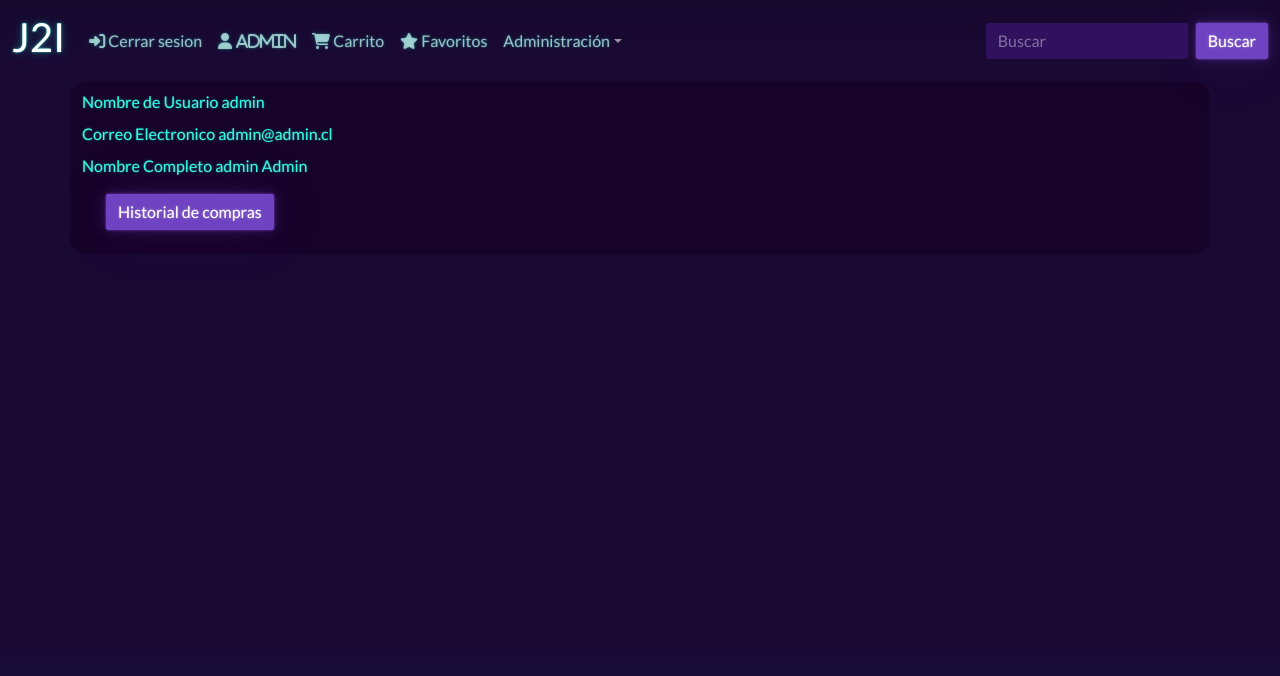
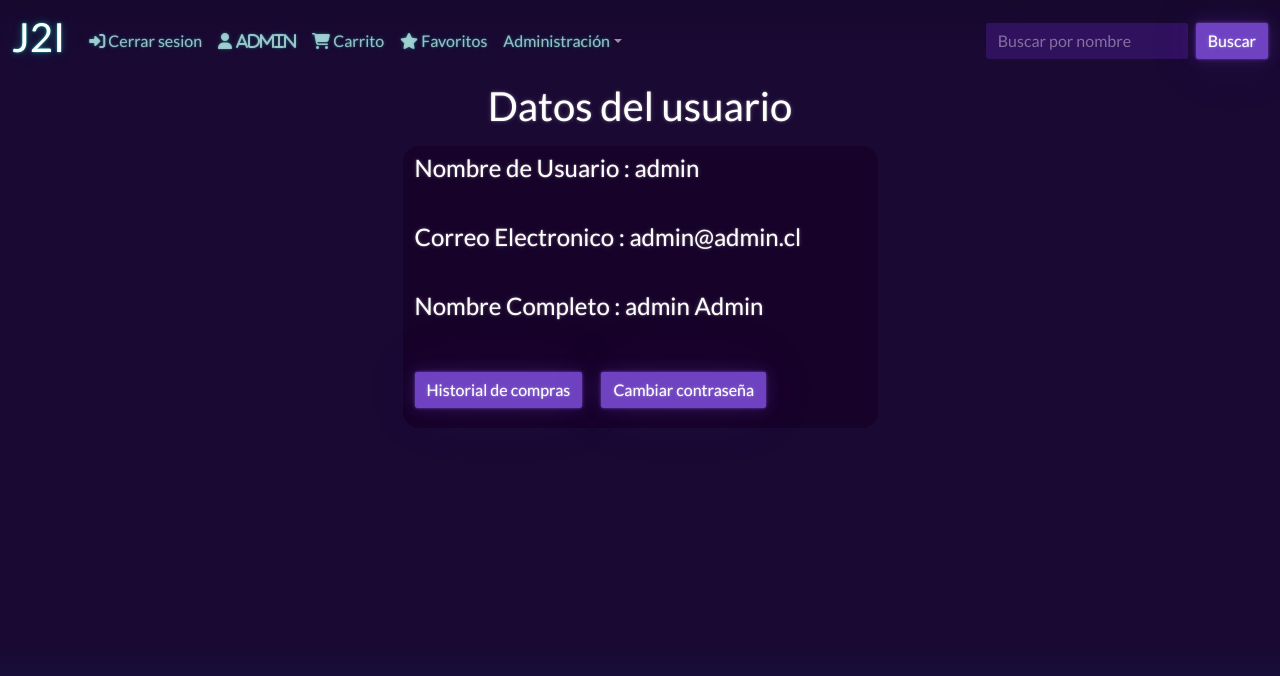
Before and after one commit to JoacoDuoc/sitio, a Django app: page /perfil/3 in a window 1280 px wide. Shown: the top 676 px of the page. Run offline with Django 5.2, Linux system fonts and the light colour scheme; a user stored in the database is signed in; data comes from the database, SQL or seed files in the repository; both versions use the stored data as it was after the commit; parts of the project's set-up code (start-up, migrations or seed data) failed here and were passed over; some libraries are stand-ins or nearby versions.

Commit message:
detalles_listos

```diff
--- a/app/templates/app/base.html
+++ b/app/templates/app/base.html
@@ -76,9 +76,9 @@
                     </ul>
                 </div>
                 <div class="nav-item">
-                    <form class="d-flex">
-                        <input class="form-control me-2" type="text" placeholder="Buscar">
-                        <a class="btn btn-primary" href="{% url "filtro" %}" role="button">Buscar</a>
+                    <form class="d-flex" action="{% url 'filtro' %}" method="GET">
+                        <input class="form-control me-2" type="text" name="q" placeholder="Buscar por nombre">
+                        <button class="btn btn-primary" type="submit">Buscar</button>
                     </form>
                 </div>
             </div>
--- a/app/templates/app/perfil.html
+++ b/app/templates/app/perfil.html
@@ -2,29 +2,27 @@
 {% load static %}
 
 {% block contenido %}
-        <div class="container bg-dark" style="border-radius: 1rem;">
-            <div class="row">
+        <div class="container " >
+            <div class="row justify-content-center text-center">
+                <h1 class="text-white"> Datos del usuario</h1>
+                <div class="col-sm-5 my-2 bg-dark text-start" style="border-radius: 1rem;">
 
-                <div class="col-sm-8 my-2">
-                    <div class="me-5">
-                        <span>Nombre de Usuario</span>
-                        {{ user.username}}
+                    <div class="me-5 my-2">
+                        <h4 class="text-white">Nombre de Usuario : <span clas="bg-primary" style="border-radius: 1rem;">{{ user.username}}</span></h4>
+                        <br>
+                    </div>
 
+                    <div class="me-5 my-2">
+                        <h4 class="text-white">Correo Electronico : <span>{{ user.email}}</span> </h4>
+                        <br>
                     </div>
                     <div class="me-5 my-2">
-                        <span>Correo Electronico</span>
-                        {{ user.email}}
-
+                        <h4 class="text-white">Nombre Completo : <span>{{user.first_name}} {{ user.last_name }}</span></h4>
+                        <br>
                     </div>
-                    <div class="me-5 my-2">
-                        <span>Nombre Completo</span>
-                        {{user.first_name}} {{ user.last_name }}
-
-
-                    </div>
-                    <div class="my-3 d-flex">
-                        <a class="btn btn-primary mx-4" href="{% url "historial_compra" %}" role="button">Historial de compras</a>
-
+                    <div class="my-3 ">
+                        <a class="btn btn-primary  my-1" href="{% url "historial_compra" %}" role="button">Historial de compras</a>
+                        <a class="btn btn-primary mx-3" href="{% url "cambiar_contraseña" %}"> Cambiar contraseña</a>
                     </div>
 
                 </div>
--- a/app/templates/app/usuarios_adm.html
+++ b/app/templates/app/usuarios_adm.html
@@ -29,8 +29,6 @@
                           <td>{{p.email}}</td>
                           <td>{{p.is_staff}}</td>
                           <td>
-                            <a href= "#" role="button" class="btn btn-warning text-light"><i
-                              class="fa-solid fa-pen text-white" aria-hidden="true"></i></a>
                             <a href="{% url 'delete_usuarios' p.id %}" role="button" class="btn btn-danger"><i class="fa fa-trash"
                               aria-hidden="true"></i></a>
                           </td>
--- a/app/templates/registration/login.html
+++ b/app/templates/registration/login.html
@@ -33,8 +33,6 @@
                         <p></p>
                         <p class="mb-0">¿No tienes cuenta? <a href="{% url "registro" %}"
                           class="text-white-50 fw-bold">Registrarse</a>
-                        <p class="mb-0">¿Olvidaste tu contraseña? <a href="{% url "recuperar_pswd" %}"
-                            class="text-white-50 fw-bold">Recuperar Contraseña</a>
                         <p class="mb-0">¿No has visto nuestros videojuegos? <a href="{% url "index" %}"
                             class="text-white-50 fw-bold">Vista la pagina J2I</a>
                   </form>
--- a/app/templates/registration/registro.html
+++ b/app/templates/registration/registro.html
@@ -35,8 +35,7 @@
                             <p></p>
                             <p class="mb-0">¿Ya tienes cuenta? <a href="{% url "login" %}"
                               class="text-white-50 fw-bold">Inicia sesion</a>
-                              <p class="mb-0">¿Olvidaste tu contraseña? <a href="{% url "recuperar_pswd" %}"
-                                class="text-white-50 fw-bold">Recuperar Contraseña</a>
+
                       </form>
 
                   </div>
--- a/app/urls.py
+++ b/app/urls.py
@@ -1,14 +1,14 @@
 from django.urls import path, include
+from django.contrib.auth import views as auth_views
 
-from .views import index, registro, recuperar_pswd, email_recuperar_pswd, detalle_game, carrito, pago, finpago \
+from .views import index, registro,  detalle_game, carrito, pago, finpago \
                  , filtro, favs, perfil, historial_compra, detalle_pedido, add_producto, pedidos_adm, usuarios_adm, \
                  productos_adm, mod_producto, delete_producto,salir, actualizarCarrito, agregar_al_carrito, eliminar_del_carrito, \
-                 quitar_del_carrito, ver_carrito, detalle_boleta,compra, agregar_a_lista , eliminar_de_lista ,delete_usuarios, actualizar_estado_boleta
+                 quitar_del_carrito, ver_carrito, detalle_boleta,compra, agregar_a_lista , eliminar_de_lista ,delete_usuarios, \
+                actualizar_estado_boleta , cambiar_contraseña , contraseña_cambiada_exitosamente
 #URLS APP
 urlpatterns = [
     path('', index, name='index'),
-    path('recuperar_pswd/', recuperar_pswd, name='recuperar_pswd'),
-    path('email_recuperar_pswd/', email_recuperar_pswd, name='email_recuperar_pswd'),
     path('detalle_game/<id>/', detalle_game, name='detalle_game'),
     path('carrito/', carrito, name='carrito'),
     path('pago/', pago, name='pago'),
@@ -37,5 +37,7 @@ urlpatterns = [
     path('detalle_boleta/<id>', detalle_boleta, name='detalle_boleta'),
     path('compra/<int:producto_id>/', compra, name='compra'),
     path('actualizar_estado_boleta/<uuid:boleta_id>/', actualizar_estado_boleta, name='actualizar_estado_boleta'),
+    path('cambiar-contraseña/', cambiar_contraseña, name='cambiar_contraseña'),
+    path('contraseña_cambiada_exitosamente/', contraseña_cambiada_exitosamente, name='contraseña_cambiada_exitosamente'),
 
 ]
--- a/app/views.py
+++ b/app/views.py
@@ -1,4 +1,4 @@
-from django.shortcuts import render,  redirect, get_object_or_404, PasswordChangeForm
+from django.shortcuts import render,  redirect, get_object_or_404
 from .models import Producto, Boleta, Detalle_boleta,Deseados
 from .forms import ProductoForm,CustomUserCreationForm
 from django.contrib import messages
@@ -11,21 +11,9 @@ from django.contrib.auth.models import User
 from django.views.decorators.http import require_POST
 import json
 from django.http import JsonResponse , HttpResponse
+from django.contrib.auth.forms import PasswordChangeForm
 
 # Create your views here.\
-def cambiar_contraseña(request):
-    if request.method == 'POST':
-        form = PasswordChangeForm(request.user, request.POST)
-        if form.is_valid():
-            user = form.save()
-            update_session_auth_hash(request, user)  # Actualiza la sesión del usuario
-            messages.success(request, 'Tu contraseña ha sido actualizada correctamente.')
-            return redirect('cambiar_contraseña')
-        else:
-            messages.error(request, 'Por favor, corrige los errores.')
-    else:
-        form = PasswordChangeForm(request.user)
-    return render(request, 'cambiar_contraseña.html', {'form': form})
 
 def salir(request):
     logout(request)
@@ -42,11 +30,9 @@ def index(request):
     }
     return render(request, 'app/index.html', data)
 
-def recuperar_pswd(request):
-    return render(request, 'app/recuperar_pswd.html')
 
-def email_recuperar_pswd(request):
-    return render(request, 'app/email_recuperar_pswd.html')
+def contraseña_cambiada_exitosamente(request):
+    return render(request, 'app/contraseña_cambiada_exitosamente.html')
 
 def detalle_game(request, id):
     producto=get_object_or_404(Producto,id=id)
@@ -121,9 +107,19 @@ def finpago(request):
     return render(request, 'app/finpago.html')
 
 def filtro(request):
-    return render(request, 'app/filtro.html')
+    query = request.GET.get('q')
+    if query:
+        # Ajusta el nombre del campo según tu modelo
+        productos = Producto.objects.filter(nombre_p__icontains=query)
+    else:
+        productos = Producto.objects.all()
 
+    context = {
+        'productos': productos
+    }
+    return render(request, 'app/filtro.html', context)
 
+@login_required
 def perfil(request, id):
     usuario=get_object_or_404(User,id=id)
     datos = {
@@ -326,3 +322,16 @@ def actualizar_estado_boleta(request, boleta_id):
         boleta.save()
         return redirect('pedidos_adm')
     return HttpResponse(status=400)
+
+@login_required
+def cambiar_contraseña(request):
+    if request.method == 'POST':
+        form = PasswordChangeForm(request.user, request.POST)
+        if form.is_valid():
+            user = form.save()
+            update_session_auth_hash(request, user)
+            messages.success(request, 'Tu contraseña ha sido cambiada exitosamente.')
+            return redirect('index')
+    else:
+        form = PasswordChangeForm(request.user)
+    return render(request, 'app/cambiar_contraseña.html', {'form': form})
```
Also changed, not shown: app/templates/app/cambiar_contraseña.html (renamed from app/templates/app/email_recuperar_pswd.html, +10 -8 lines), app/templates/app/contraseña_cambiada_exitosamente.html (added, +31 -0 lines), app/templates/app/filtro.html (+27 -38 lines), app/templates/app/recuperar_pswd.html (deleted, +0 -47 lines), app/forms.py (line endings or trailing spaces), db.sqlite3.
